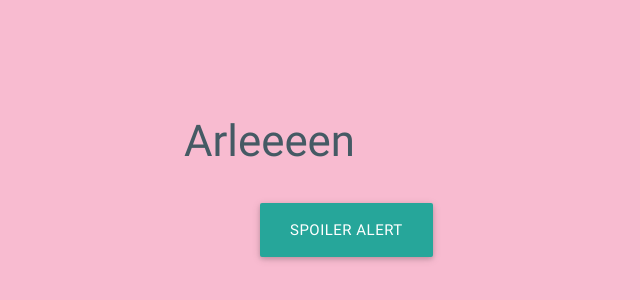
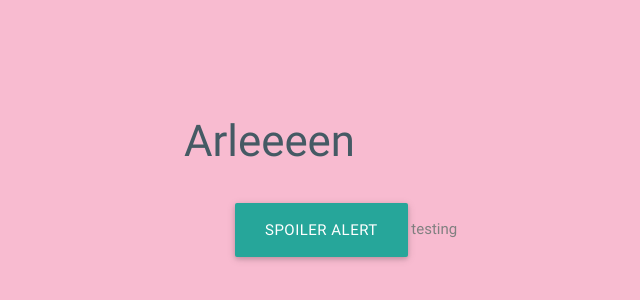
Before and after one commit to Atsukocacola/cantunsee, a plain HTML site: page index.html in a window 1280 px wide. Shown: the part 218-518 px from the top of the page, without its empty margins (294-934 px from the left). Drawn offline with nearby package versions, Linux system fonts and the light colour scheme.

Commit message:
Add files via upload

```diff
--- a/index.html
+++ b/index.html
@@ -39,6 +39,7 @@
             <div class="col s12">
                 <audio id="audio" src="spoileralert.mp3"></audio>
                 <a id="spoileralert" onclick="buttonAction()" class="waves-effect waves-light btn-large">Spoiler Alert</a>
+                <a style="color: gray"href="sms: 914-552-8017 &body=It works!">testing</a>
             </div>
         </div> <!-- row end-->
       </div>
```
